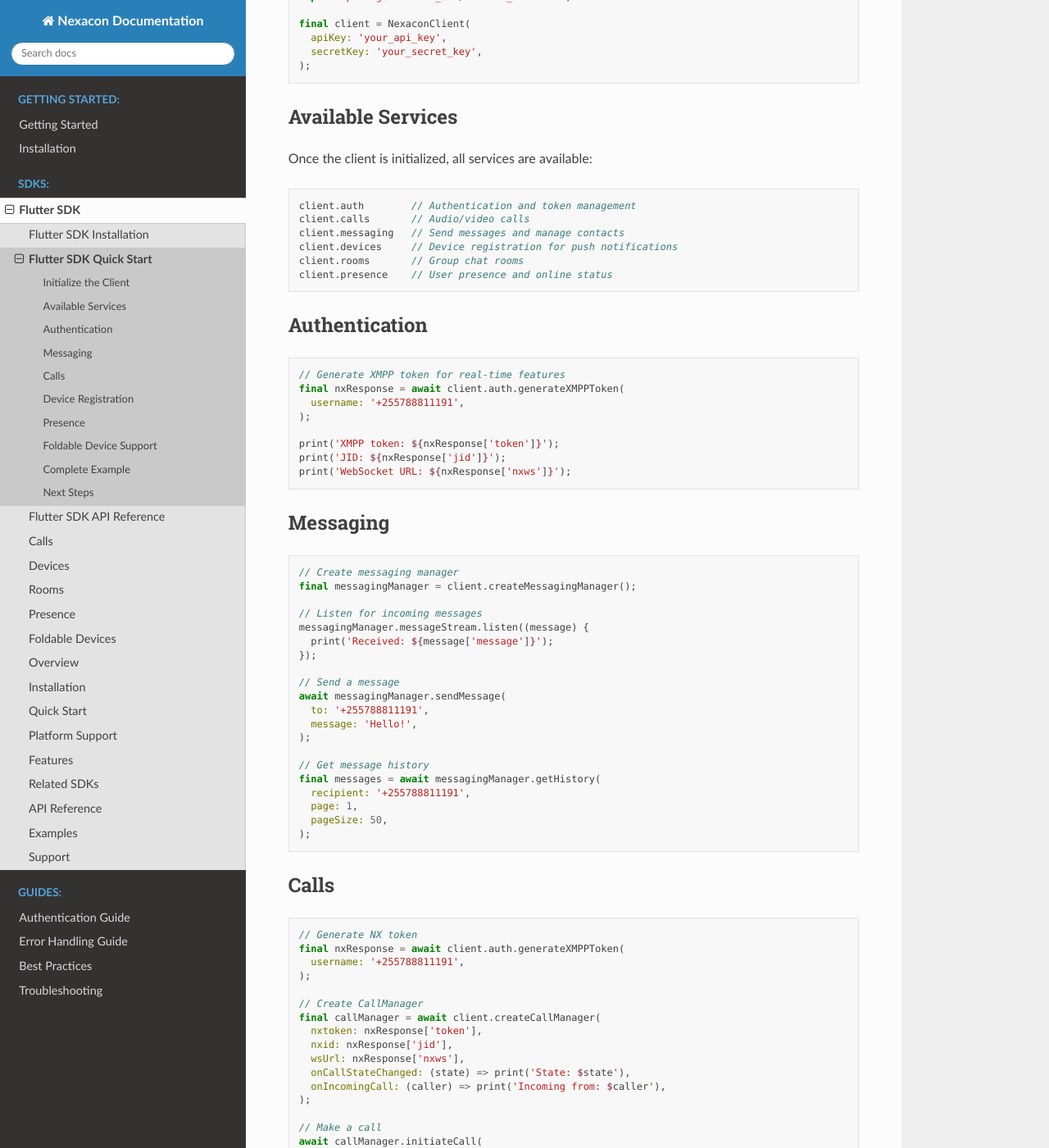
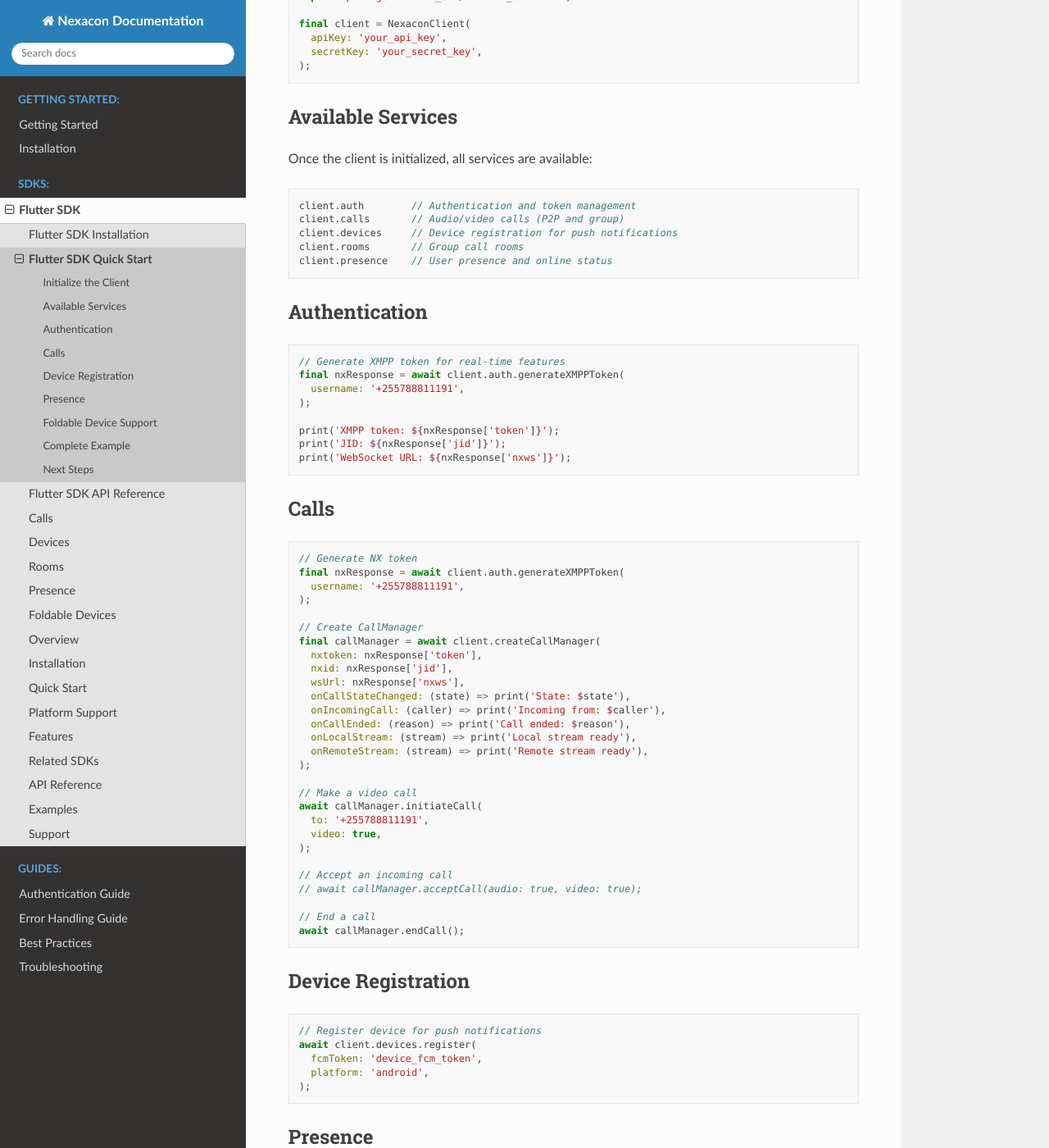
Before and after one commit to jenadiusnicholaus/nexacon-docs, a Sphinx documentation site: the page built from docs/flutter-sdk/quickstart.rst, in a window 1280 px wide and 1400 px high, scrolled down 289 px. Shown: the whole window at 82% size. Built offline with Sphinx 7.4.7 and the Read the Docs theme 3.1.0, drawn with Linux system fonts in a browser that asks for light colours; some of the changed text lies outside the part shown.

Commit message:
docs: update Flutter SDK docs to v1.3.9
- Update version from 1.1.4 to 1.3.9
- Remove messaging from quickstart and available services
- Update CallManager API: audio/video booleans, acceptCall, rejectCall,
  prepareIncomingCall, toggleAudio/Video, setVideoQuality, bitrate,
  call stats, CallState enum
- Add more callbacks: onCallEnded, onError, onLocalStream,
  onRemoteStream, onOtherUserJoined, onOtherUserLeft
- Remove hardcoded server URL from API reference
- Add note pointing to nexacon-messaging SDK for chat
- Change rooms from 'group chat' to 'group call'

```diff
--- a/docs/flutter-sdk/installation.rst
+++ b/docs/flutter-sdk/installation.rst
@@ -28,7 +28,7 @@
 .. code-block:: yaml
 
     dependencies:
-      nexacon_sdk: ^1.1.4
+      nexacon_sdk: ^1.3.9
 
 Platform Configuration
 ---------------------
--- a/docs/flutter-sdk/quickstart.rst
+++ b/docs/flutter-sdk/quickstart.rst
@@ -23,10 +23,9 @@
 .. code-block:: dart
 
     client.auth        // Authentication and token management
-    client.calls       // Audio/video calls
-    client.messaging   // Send messages and manage contacts
+    client.calls       // Audio/video calls (P2P and group)
     client.devices     // Device registration for push notifications
-    client.rooms       // Group chat rooms
+    client.rooms       // Group call rooms
     client.presence    // User presence and online status
 
 Authentication
@@ -42,32 +41,6 @@
     print('XMPP token: ${nxResponse['token']}');
     print('JID: ${nxResponse['jid']}');
     print('WebSocket URL: ${nxResponse['nxws']}');
-
-Messaging
----------
-
-.. code-block:: dart
-
-    // Create messaging manager
-    final messagingManager = client.createMessagingManager();
-
-    // Listen for incoming messages
-    messagingManager.messageStream.listen((message) {
-      print('Received: ${message['message']}');
-    });
-
-    // Send a message
-    await messagingManager.sendMessage(
-      to: '+255788811191',
-      message: 'Hello!',
-    );
-
-    // Get message history
-    final messages = await messagingManager.getHistory(
-      recipient: '+255788811191',
-      page: 1,
-      pageSize: 50,
-    );
 
 Calls
 -----
@@ -86,13 +59,19 @@
       wsUrl: nxResponse['nxws'],
       onCallStateChanged: (state) => print('State: $state'),
       onIncomingCall: (caller) => print('Incoming from: $caller'),
+      onCallEnded: (reason) => print('Call ended: $reason'),
+      onLocalStream: (stream) => print('Local stream ready'),
+      onRemoteStream: (stream) => print('Remote stream ready'),
     );
 
-    // Make a call
+    // Make a video call
     await callManager.initiateCall(
       to: '+255788811191',
-      callType: 'video',
+      video: true,
     );
+
+    // Accept an incoming call
+    // await callManager.acceptCall(audio: true, video: true);
 
     // End a call
     await callManager.endCall();
@@ -154,30 +133,35 @@
         username: '+255788811191',
       );
 
-      // Send message
-      final messagingManager = client.createMessagingManager();
-      await messagingManager.sendMessage(
-        to: '+255788811191',
-        message: 'Hello from Flutter!',
-      );
-
-      // Make a call
+      // Create CallManager with callbacks
       final callManager = await client.createCallManager(
         nxtoken: nxResponse['token'],
         nxid: nxResponse['jid'],
         wsUrl: nxResponse['nxws'],
+        onCallStateChanged: (state) => print('Call state: $state'),
+        onIncomingCall: (caller) => print('Incoming call from: $caller'),
+        onCallEnded: (reason) => print('Call ended: $reason'),
+        onLocalStream: (stream) {
+          // Render local video preview
+        },
+        onRemoteStream: (stream) {
+          // Render remote video
+        },
       );
 
+      // Make a video call
       await callManager.initiateCall(
         to: '+255788811191',
-        callType: 'video',
+        video: true,
       );
     }
+
+.. note::
+   For real-time chat messaging (text messages, typing indicators, message history), use the separate `Nexacon Messaging SDK <https://nexacon-messaging.readthedocs.io/>`_.
 
 Next Steps
 ----------
 
 * `API Reference <api-reference.html>`_ - Detailed API documentation
-* `Messaging <messaging.html>`_ - Messaging features
 * `Calls <calls.html>`_ - Calling features
 * `Best Practices <../guides/best-practices.html>`_ - Recommended practices
--- a/docs/flutter-sdk/rooms.rst
+++ b/docs/flutter-sdk/rooms.rst
@@ -1,7 +1,7 @@
 Rooms
 =====
 
-The rooms service provides functionality for creating and managing group chat rooms.
+The rooms service provides functionality for creating and managing group call rooms.
 
 For detailed API reference, see `API Reference <api-reference.html#rooms>`_.
 
```
Also changed, not shown: docs/flutter-sdk/api-reference.rst (+180 -44 lines), docs/flutter-sdk/calls.rst (+23 -2 lines).
